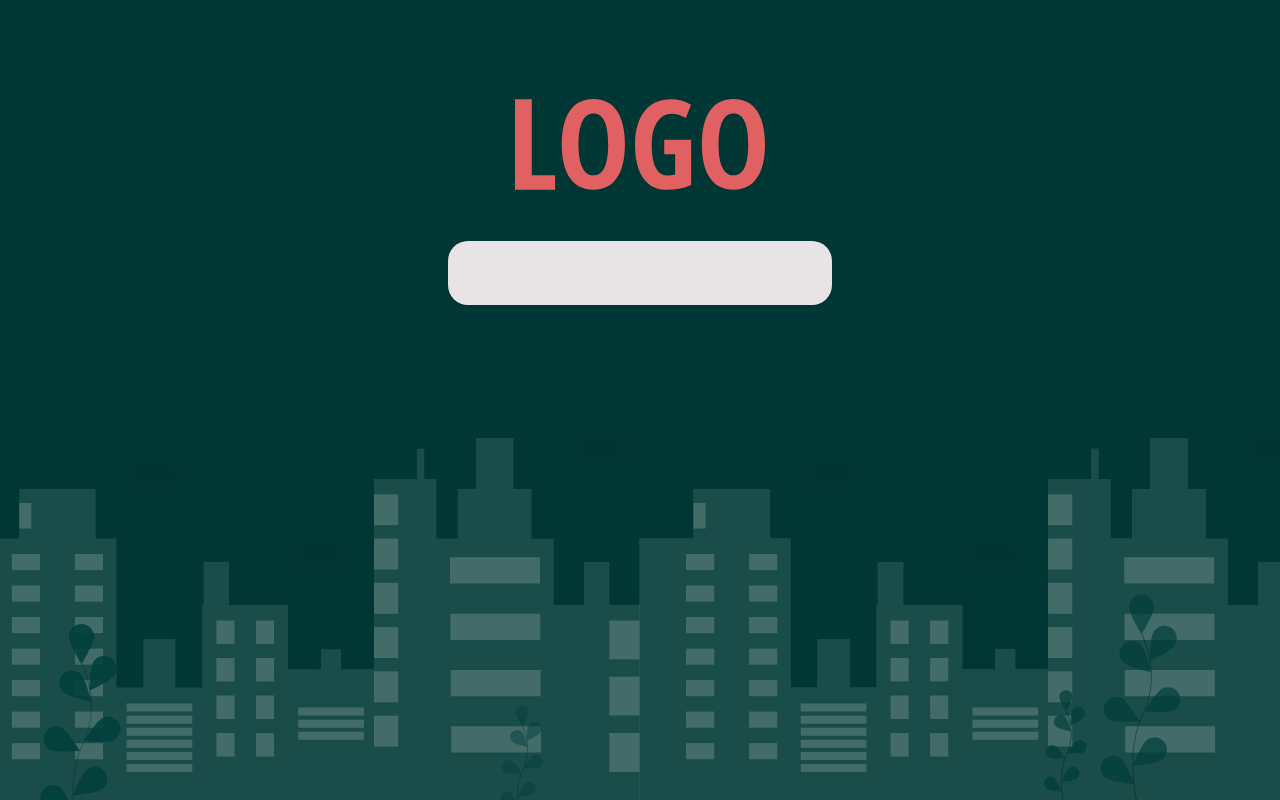
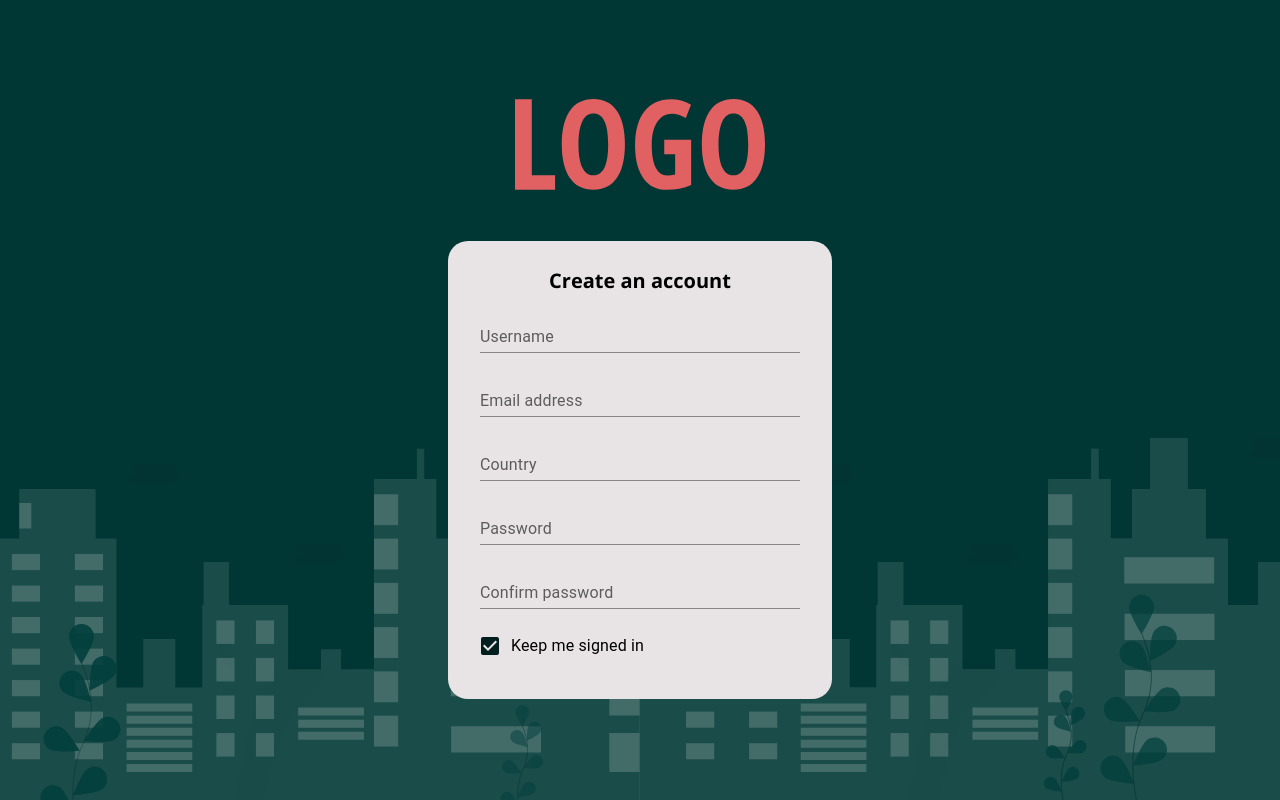
Before and after one commit to ParkingLotDevOps/Automated-Parking-Lot, a React (Create React App) app in the folder web-frontend/: page /sign-up in a window 1280 px wide. Built offline with nearby package versions, Linux system fonts and the light colour scheme.

Commit message:
sign up inputs

```diff
--- a/web-frontend/src/components/SignUp/SignUp.js
+++ b/web-frontend/src/components/SignUp/SignUp.js
@@ -1,9 +1,37 @@
 import React from 'react';
+import { TextField } from '@mui/material';
+import FormControlLabel from '@mui/material/FormControlLabel';
+import Checkbox from '@mui/material/Checkbox';
+import { Typography } from '@mui/material';
 import { SignContainer } from 'components';
+import styles from './SignUp.module.css';
 
 export default function SignUp() {
   return (
     <SignContainer>
+      <h2 className={styles.h2}>Create an account</h2>
+      <TextField label="Username" variant="standard" fullWidth />
+      <TextField label="Email address" variant="standard" fullWidth />
+      <TextField label="Country" variant="standard" fullWidth />
+      <TextField label="Password" variant="standard" fullWidth />
+      <TextField label="Confirm password" variant="standard" fullWidth />
+
+      <FormControlLabel
+        control={
+          <Checkbox
+            defaultChecked
+            sx={{
+              color: '#001E1D',
+              '&.Mui-checked': {
+                color: '#001E1D'
+              }
+            }}
+          />
+        }
+        label={
+          <Typography className={styles.label}>Keep me signed in</Typography>
+        }
+      />
     </SignContainer>
   );
-};
+}
--- /dev/null
+++ b/web-frontend/src/components/SignUp/SignUp.module.css
@@ -0,0 +1,10 @@
+h2 {
+  margin: 0;
+  font-size: 1.25rem;
+  text-align: center;
+  line-height: 1rem;
+}
+
+.label {
+    font-weight: bold;
+}
```
